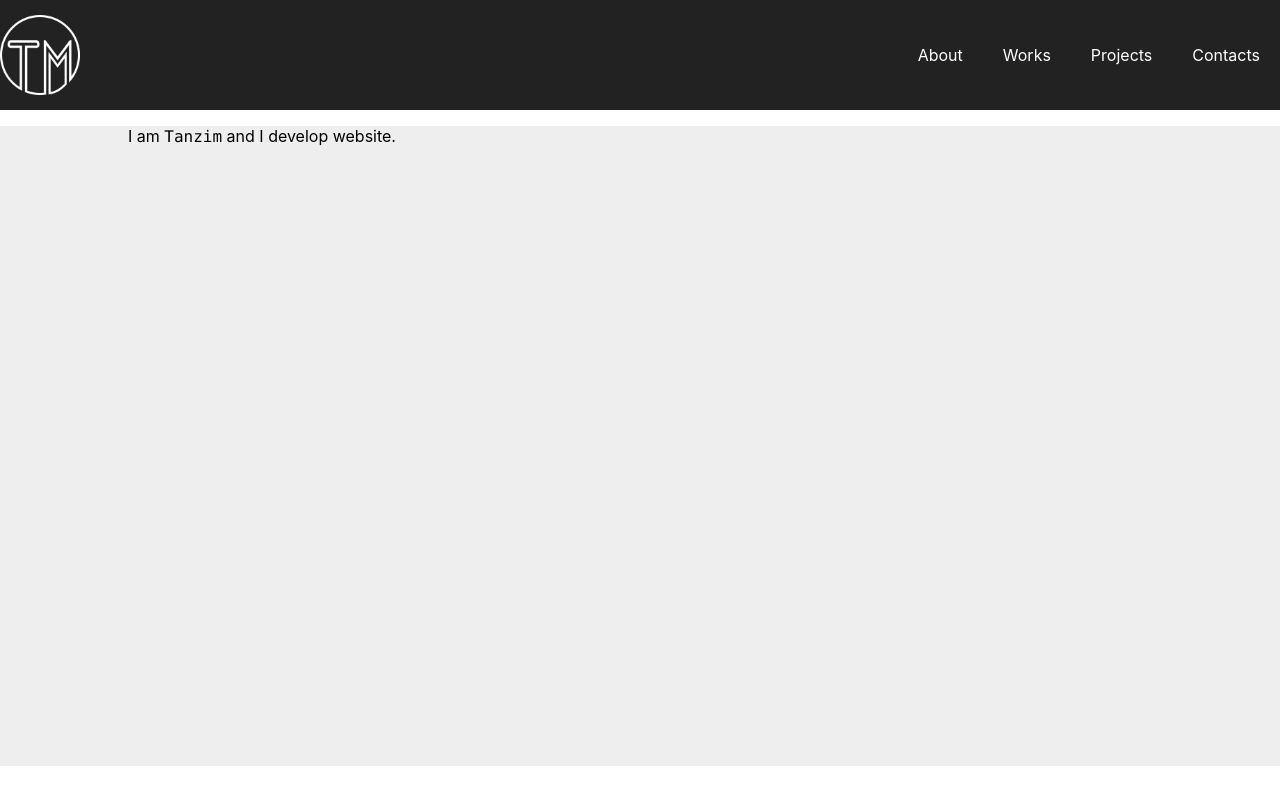
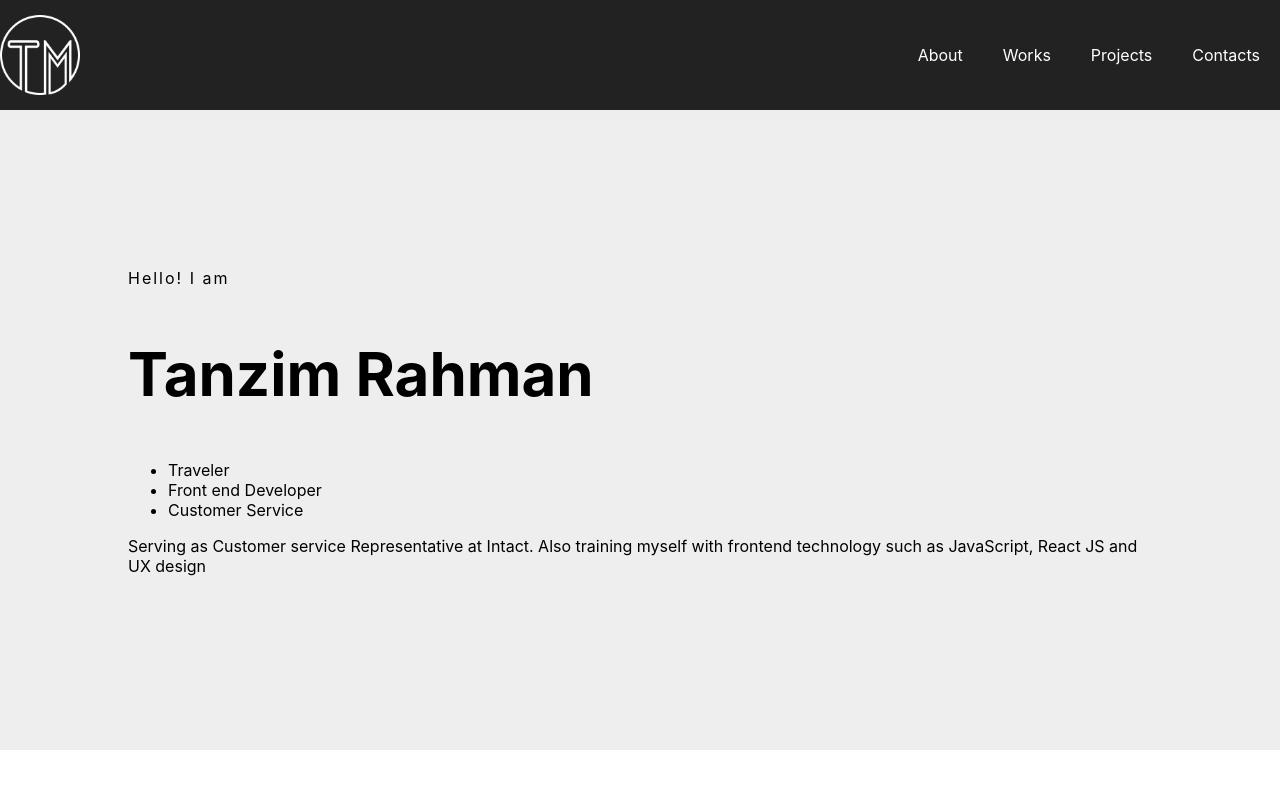
Before and after one commit to tanzimr8/airbnb_clone_with_react, a React (Create React App) app: page / in a window 1280 px wide. Built offline with nearby package versions, Linux system fonts and the light colour scheme.

Commit message:
Main section draft

```diff
--- a/src/App.css
+++ b/src/App.css
@@ -1,5 +1,5 @@
-.App {
-  /* text-align: center; */
+/* .App {
+  text-align: left;
 }
 .logo{
   height: 80px;
@@ -38,4 +38,4 @@
   to {
     transform: rotate(360deg);
   }
-}
+} */
--- a/src/components/Main.jsx
+++ b/src/components/Main.jsx
@@ -3,7 +3,22 @@ const Main = ()=>{
     return (
         <div className="Main">
             <div className='container'>
-                <p>I am <code>Tanzim</code> and I develop website.</p>
+                <div className="pre-title">
+                    Hello! I am
+                </div>
+                <div className="title">
+                    <h2>Tanzim Rahman</h2>
+                </div>
+                <div className="sub-title">
+                    <ul>
+                        <li>Traveler</li>
+                        <li>Front end Developer</li>
+                        <li>Customer Service</li>
+                    </ul>
+                </div>
+                <div className="description">
+                    <p>Serving as Customer service Representative at Intact. Also training myself with frontend technology such as JavaScript, React JS and UX design</p>
+                </div>
             </div>
         </div>
     )
--- a/src/styles.css
+++ b/src/styles.css
@@ -8,6 +8,8 @@ nav{
 .logo{
     display: flex;
     align-items: center;
+    height: 80px;
+  margin:15px 0;
 }
 .navbar ul{
     display: flex;
@@ -27,4 +29,14 @@ nav{
 .Main{
     background-color: #eee;
     height: 80vh;
+    display: flex;
+    align-items: center;
 }
+.Main .pre-title{
+    letter-spacing: 2px;
+}
+.Main .title{
+    font-size: 40px;
+    margin: 0;
+    padding: 0;
+}
```
